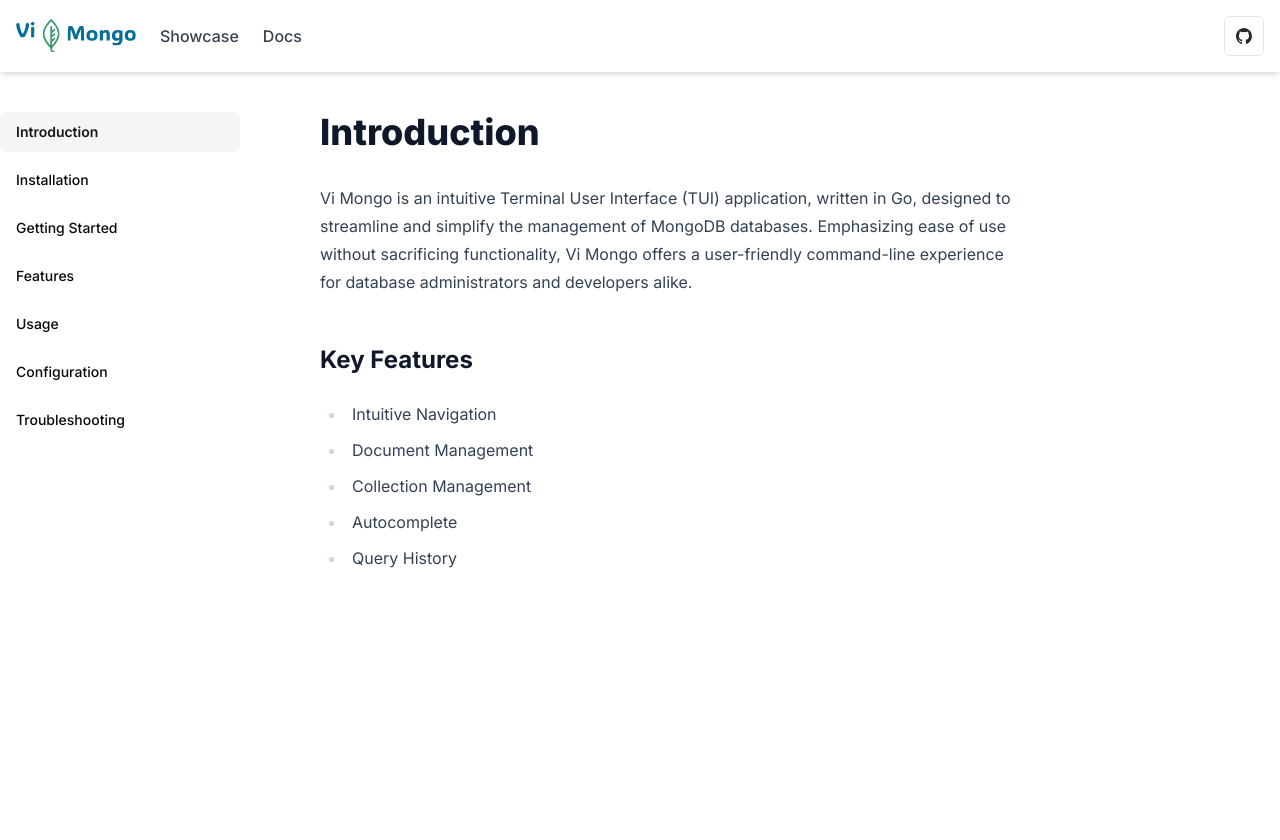
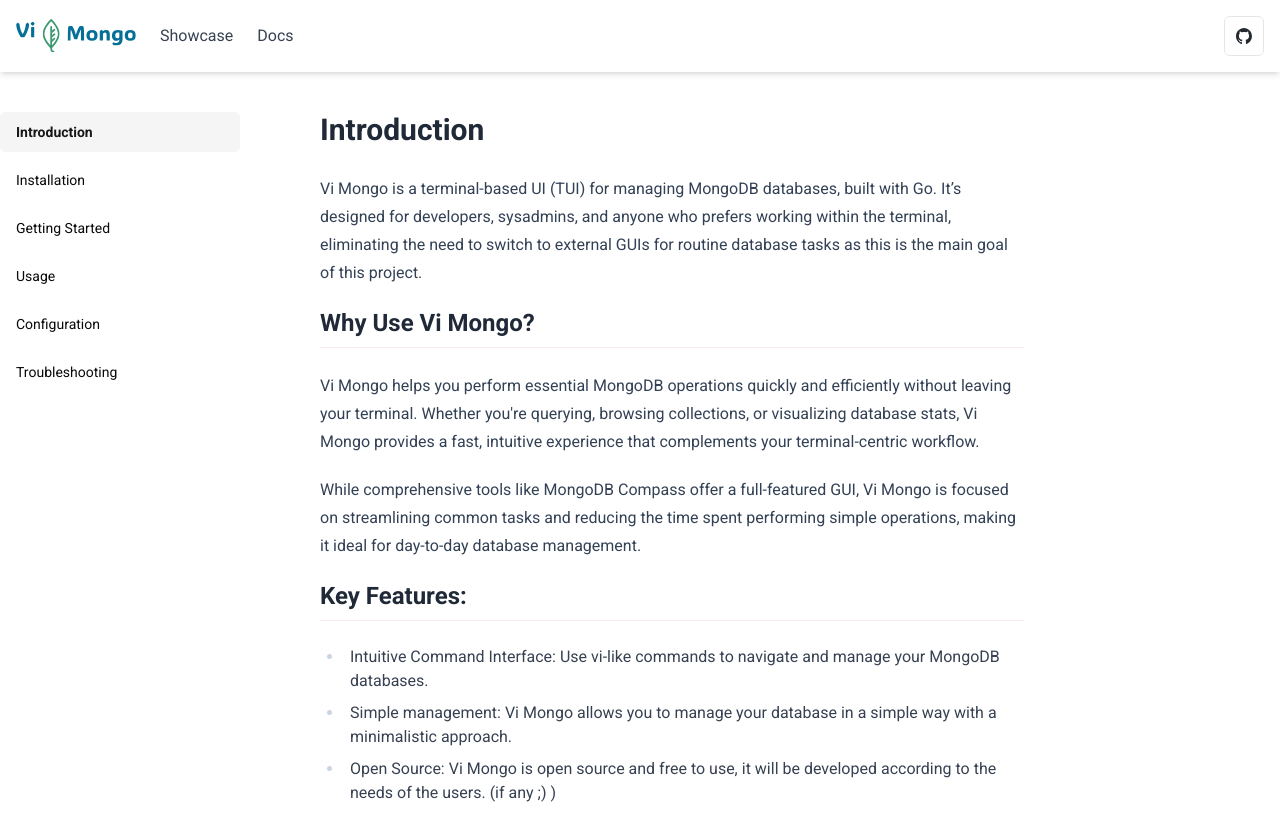
Before and after one commit to kopecmaciej/vi-mongo-web, a Next.js app: page /docs/introduction in a window 1280 px wide. Shown: the top 840 px of the page. Built offline with nearby package versions, Linux system fonts and the light colour scheme.

Commit message:
feat: improve content, change font

```diff
--- a/src/app/docs/introduction/page.mdx
+++ b/src/app/docs/introduction/page.mdx
@@ -1,13 +1,29 @@
 # Introduction
 
-Vi Mongo is an intuitive Terminal User Interface (TUI) application, written in Go, designed to streamline and simplify the management of MongoDB databases. Emphasizing ease of use without sacrificing functionality, Vi Mongo offers a user-friendly command-line experience for database administrators and developers alike.
+Vi Mongo is a terminal-based UI (TUI) for managing MongoDB databases, built with
+Go. It’s designed for developers, sysadmins, and anyone who prefers working
+within the terminal, eliminating the need to switch to external GUIs for routine
+database tasks as this is the main goal of this project.
 
+## Why Use Vi Mongo?
+---
 
+Vi Mongo helps you perform essential MongoDB operations quickly and
+efficiently without leaving your terminal. Whether you're querying,
+browsing collections, or visualizing database stats, Vi Mongo provides a fast,
+intuitive experience that complements your terminal-centric workflow.
 
-## Key Features
+While comprehensive tools like MongoDB Compass offer a full-featured GUI, Vi
+Mongo is focused on streamlining common tasks and reducing the time spent
+performing simple operations, making it ideal for day-to-day database
+management.
 
-- Intuitive Navigation
-- Document Management
-- Collection Management
-- Autocomplete
-- Query History
+## Key Features:
+---
+
+- Intuitive Command Interface: Use vi-like commands to navigate and manage your
+  MongoDB databases.
+- Simple management: Vi Mongo allows you to manage your database in a simple way
+  with a minimalistic approach.
+- Open Source: Vi Mongo is open source and free to use, it will be developed
+  according to the needs of the users. (if any ;) )
--- a/src/app/layout.tsx
+++ b/src/app/layout.tsx
@@ -1,9 +1,13 @@
 import type { Metadata } from "next";
-import { Inter } from "next/font/google";
+import { Roboto } from "next/font/google";
 import "./globals.css";
 import { Navbar } from '@/components/Navbar'; // Import Navbar
 
-const inter = Inter({ subsets: ["latin"] });
+const roboto = Roboto({
+  weight: ['400', '700'],
+  subsets: ['latin'],
+  display: 'swap',
+});
 
 export const metadata: Metadata = {
   title: "Create Next App",
@@ -17,7 +21,7 @@
 }>) {
   return (
     <html lang="en">
-      <body className={`${inter.className}`}>
+      <body className={`${roboto.className}`}>
         <Navbar />
         {children}
       </body>
--- a/src/app/page.tsx
+++ b/src/app/page.tsx
@@ -53,12 +53,15 @@
           initial={{ opacity: 0, y: 40 }}
           animate={{ opacity: 1, y: 0 }}
           transition={{ duration: 0.7, delay: 0.2 }}
-          className="relative w-full max-w-6xl mx-auto rounded-md overflow-hidden shadow-2xl"
+          className="relative w-full max-w-6xl mx-auto rounded-lg overflow-hidden"
         >
-          <Image
-            src={InterfaceImage}
-            alt="Vi Mongo Interface"
-          />
+          <div className="shadow-[0_0_30px_10px_rgba(0,0,0,0.3)] rounded-lg overflow-hidden">
+            <Image
+              src={InterfaceImage}
+              alt="Vi Mongo Interface"
+              className="w-full h-auto"
+            />
+          </div>
         </motion.div>
 
         <section id="features" className="mt-24">
--- /dev/null
+++ b/src/app/showcase/page.tsx
@@ -0,0 +1,5 @@
+import { Showcase } from "@/components/Showcase";
+
+export default function ShowcasePage() {
+  return <Showcase />;
+}
--- a/src/components/Docs/Layout.tsx
+++ b/src/components/Docs/Layout.tsx
@@ -11,7 +11,6 @@
   { name: 'Introduction', href: '/docs/introduction' },
   { name: 'Installation', href: '/docs/installation' },
   { name: 'Getting Started', href: '/docs/getting-started' },
-  { name: 'Features', href: '/docs/features' },
   { name: 'Usage', href: '/docs/usage' },
   { name: 'Configuration', href: '/docs/configuration' },
   { name: 'Troubleshooting', href: '/docs/troubleshooting' },
--- a/src/components/Showcase.tsx
+++ b/src/components/Showcase.tsx
@@ -1,3 +1,5 @@
+"use client";
+
 import React from 'react';
 import { motion } from "framer-motion";
 import { Card, CardContent, CardFooter } from "@/components/ui/card";
--- a/src/mdx-components.tsx
+++ b/src/mdx-components.tsx
@@ -40,6 +40,26 @@
         </div>
       );
     },
+    code: ({ children }) => (
+      <code className="bg-gray-100 text-[#047097] px-1 py-0.5 rounded">
+        {children}
+      </code>
+    ),
+    hr: () => (
+      <hr className="mb-6 h-px border-0 bg-pink-100" />
+    ),
+    ul: ({ children }) => (
+      <ul className="list-disc pl-6 space-y-2 text-gray-700">{children}</ul>
+    ),
+    li: ({ children }) => (
+      <li className="text-base">{children}</li>
+    ),
+    h1: ({ children }) => (
+      <h1 className="text-3xl font-bold text-gray-800">{children}</h1>
+    ),
+    h2: ({ children }) => (
+      <h2 className="text-2xl font-semibold m-0 mb-2 text-gray-800">{children}</h2>
+    ),
     ...components,
   };
 }
--- a/tailwind.config.ts
+++ b/tailwind.config.ts
@@ -57,6 +57,9 @@
           "5": "hsl(var(--chart-5))",
         },
       },
+      fontFamily: {
+        sans: ['Roboto', 'sans-serif'],
+      },
     },
   },
   plugins: [require("tailwindcss-animate"), require("@tailwindcss/typography")],
```
Also changed, not shown: src/app/docs/configuration/page.mdx (+6 -3 lines).
